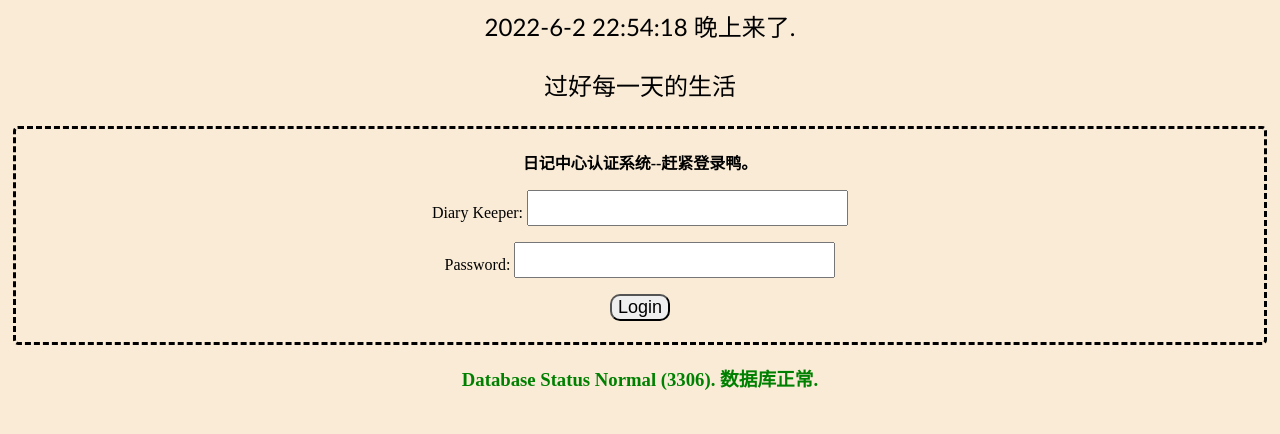
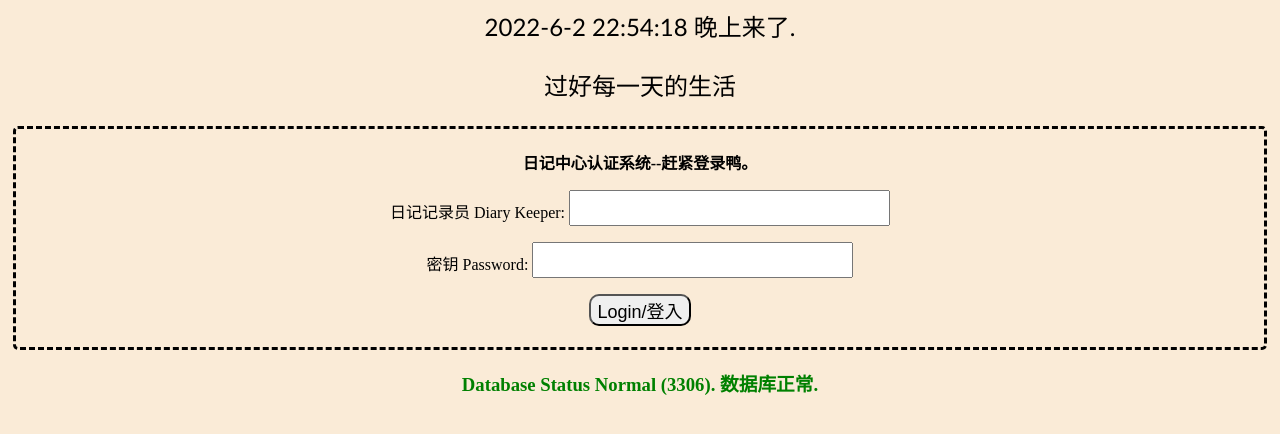
Before and after one commit to Weicheng783/diary, a PHP site: page /diary.php in a window 1280 px wide. Shown: the top 434 px of the page. Run offline with PHP 8.4, Linux system fonts and the light colour scheme.

Commit message:
Add some stuff

```diff
--- a/diary.php
+++ b/diary.php
@@ -35,9 +35,9 @@
                 echo "<p><strong>日记中心认证系统--赶紧登录鸭。</strong></p>";
                 // echo "<p>在下方输入授权用户名和密码，并点击提交:</p>";
                 echo '<form action="diary_login.php" method="post" style="display:center;">
-                        <p>Diary Keeper: <input type="input" name="diary_name" class="input_font"></input></p>
-                        <p>Password: <input type="password" name="diary_password" class="input_font"></input></p>
-                        <button type="submit" class="header_button" onclick="">Login</button>
+                        <p>日记记录员 Diary Keeper: <input type="input" name="diary_name" class="input_font"></input></p>
+                        <p>密钥 Password: <input type="password" name="diary_password" class="input_font"></input></p>
+                        <button type="submit" class="header_button" onclick="">Login/登入</button>
                       </form>';
                 echo '</div>';
                 try{
```
